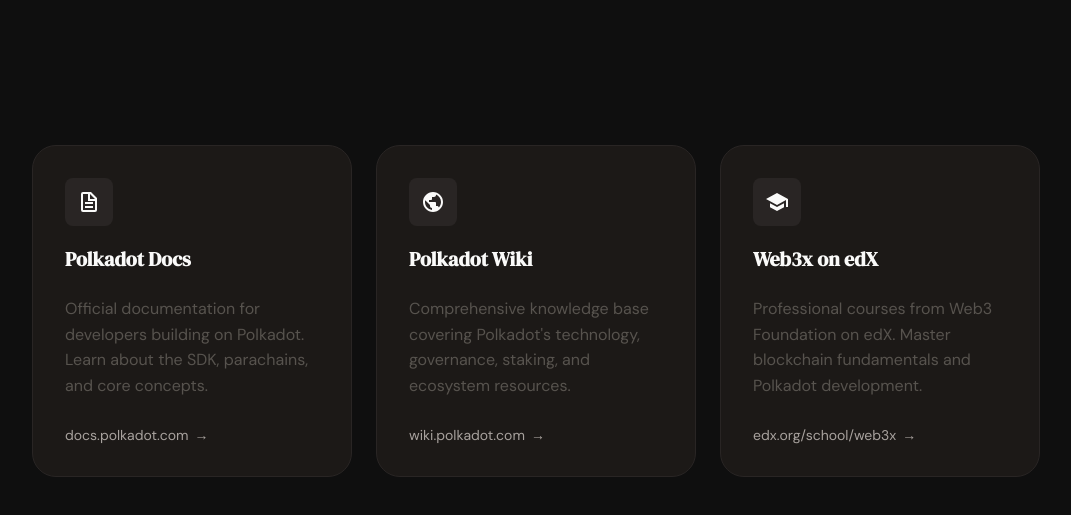
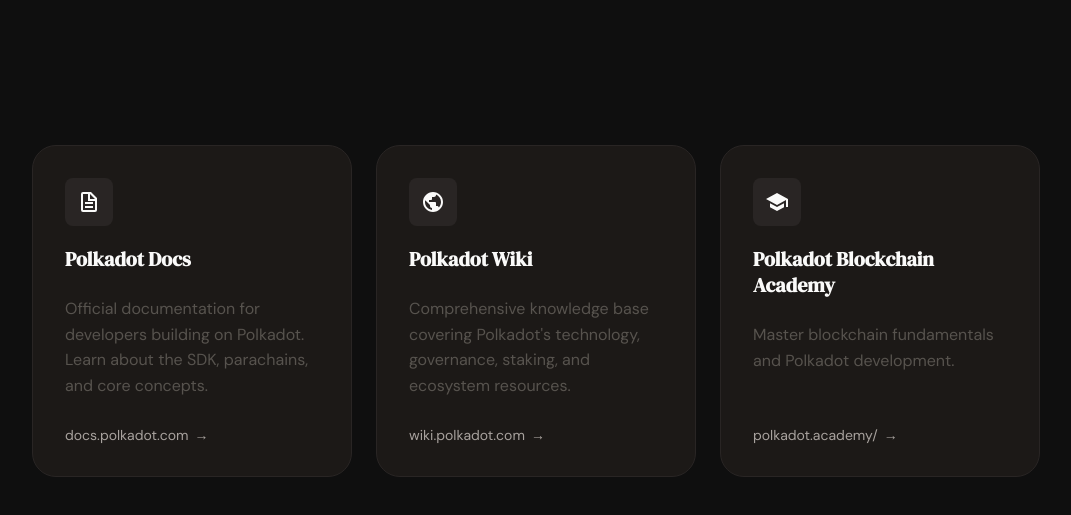
Before and after one commit to DrW3RK/masteringpolkadot, a plain HTML site: page index.html in a window 1280 px wide. Shown: the part 255-770 px from the top of the page, without its empty margins (104-1175 px from the left). Drawn offline with Linux system fonts and the light colour scheme.

Commit message:
Update index.html

```diff
--- a/index.html
+++ b/index.html
@@ -289,9 +289,9 @@
                     <div class="card-icon">
                         <svg xmlns="http://www.w3.org/2000/svg" viewBox="0 0 24 24"><path d="M5 13.18v4L12 21l7-3.82v-4L12 17l-7-3.82zM12 3L1 9l11 6 9-4.91V17h2V9L12 3z"/></svg>
                     </div>
-                    <h3>Web3x on edX</h3>
-                    <p>Professional courses from Web3 Foundation on edX. Master blockchain fundamentals and Polkadot development.</p>
-                    <span class="card-link">edx.org/school/web3x</span>
+                    <h3>Polkadot Blockchain Academy</h3>
+                    <p>Master blockchain fundamentals and Polkadot development.</p>
+                    <span class="card-link">polkadot.academy/</span>
                 </a>
             </div>
         </div>
```
